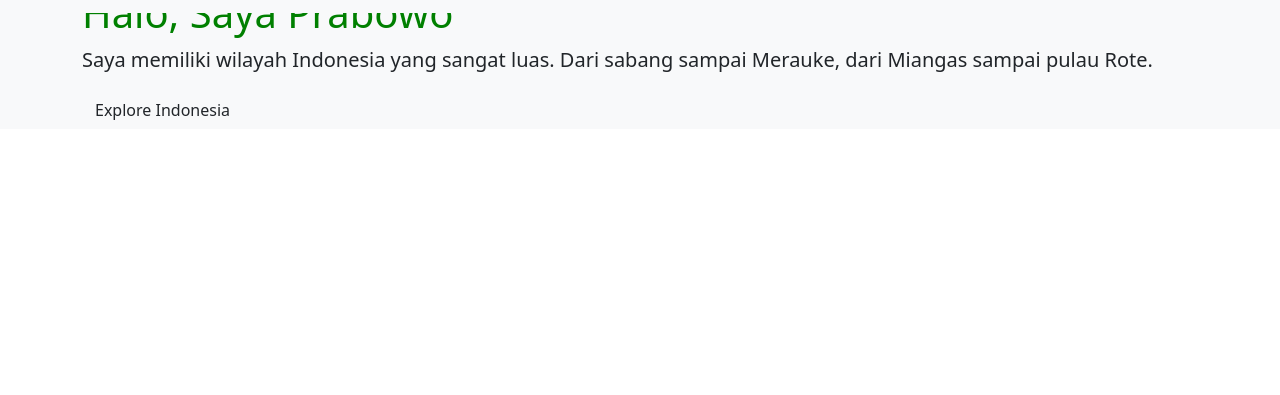
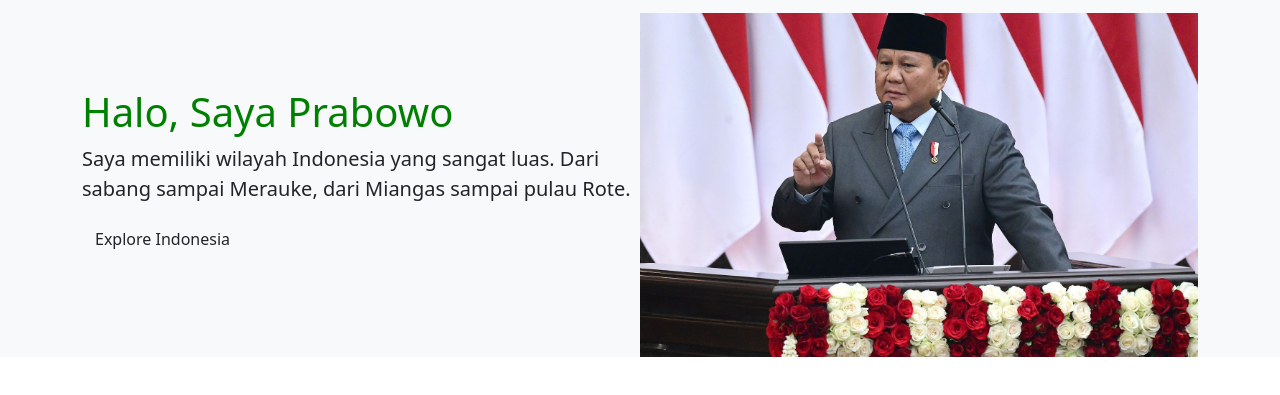
Before and after one commit to bilqispermataametys12-hue/portofoliobilqispermata, a plain HTML site: page index.html in a window 1280 px wide. Shown: the part 59-454 px from the top of the page. Drawn offline with nearby package versions, Linux system fonts and the light colour scheme.

Commit message:
Update index.html

```diff
--- a/index.html
+++ b/index.html
@@ -48,7 +48,7 @@
                             </button>
                             </a>
                           </div>
-                        <img class="img-fluid w-50 d-none d-dm-block" src="pidato-presiden-2CR0a.jpeg" alt="header">
+                        <img class="img-fluid w-50 d-none d-sm-block" src="pidato-presiden-2CR0a.jpeg" alt="header">
                         </div>
                       </div>
                 </section>
```
